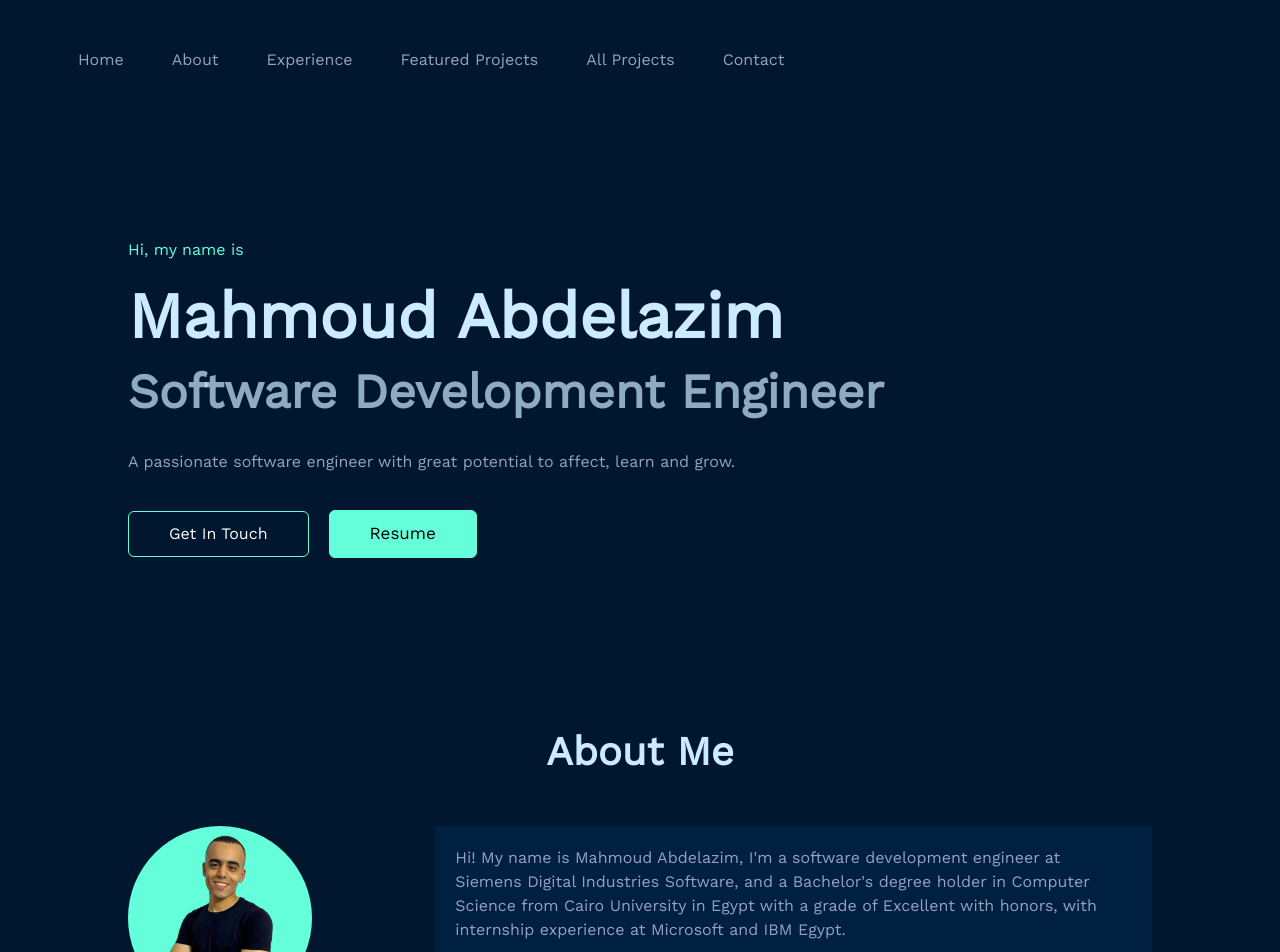
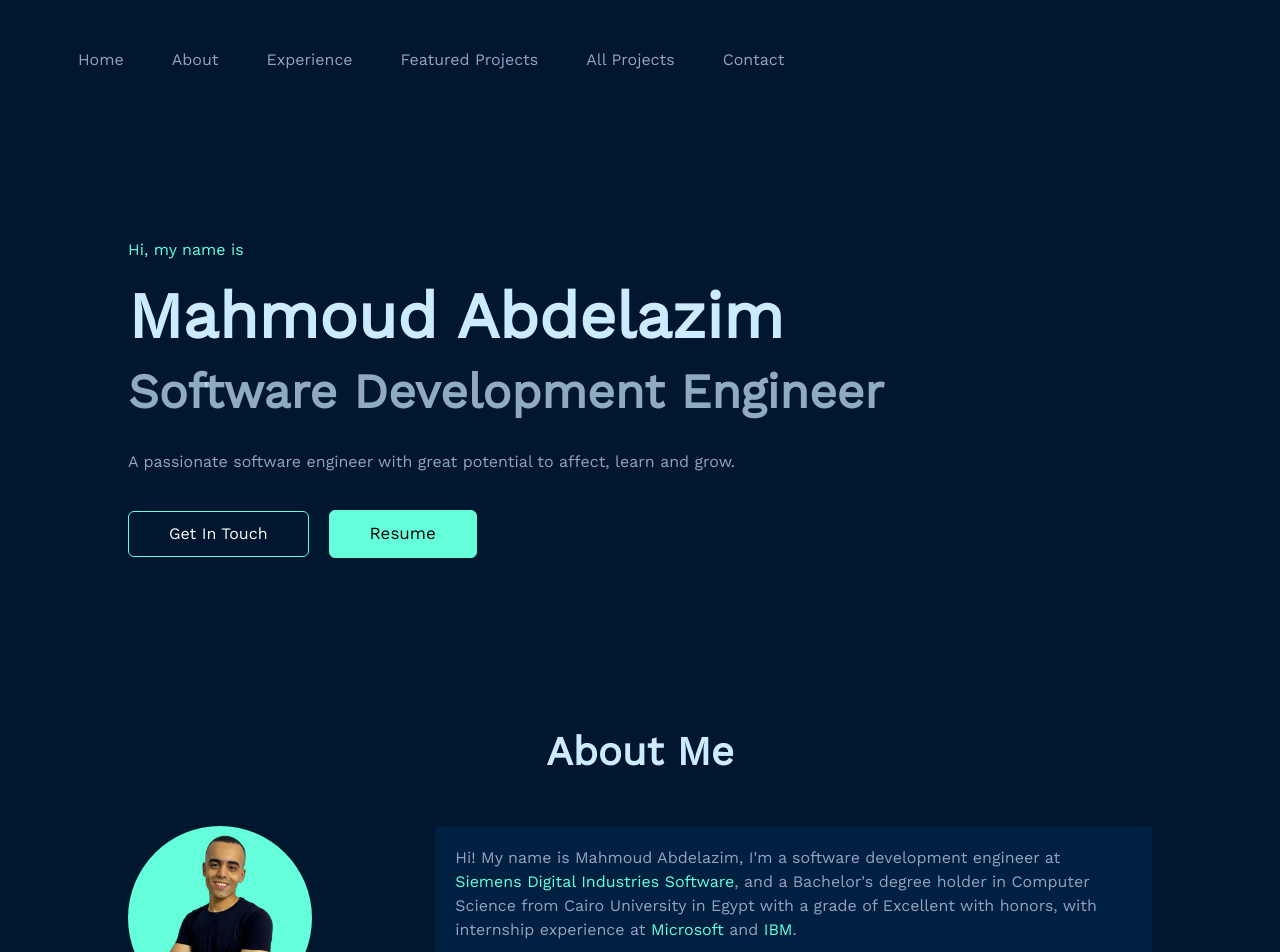
Before and after one commit to MahmoudAbdelazim/My-Portfolio, a Next.js app: page / in a window 1280 px wide. Shown: the top 952 px of the page. Built offline with nearby package versions, Linux system fonts and the light colour scheme.

Commit message:
Update About Info

```diff
--- a/components/About/About.js
+++ b/components/About/About.js
@@ -19,10 +19,33 @@ const About = () => {
         <div className="about-right">
           <p className="about-text" style={{ whiteSpace: "pre-line" }}>
             Hi! My name is Mahmoud Abdelazim, I'm a software development
-            engineer at Siemens Digital Industries Software, and a Bachelor's
-            degree holder in Computer Science from Cairo University in Egypt
-            with a grade of Excellent with honors, with internship experience at
-            Microsoft and IBM Egypt.
+            engineer at{" "}
+            <a
+              className="companyLink"
+              href={"https://www.sw.siemens.com/en-US/"}
+              target="_blank"
+            >
+              Siemens Digital Industries Software
+            </a>
+            , and a Bachelor's degree holder in Computer Science from Cairo
+            University in Egypt with a grade of Excellent with honors, with
+            internship experience at{" "}
+            <a
+              className="companyLink"
+              href={"https://www.microsoft.com/"}
+              target="_blank"
+            >
+              Microsoft
+            </a>{" "}
+            and{" "}
+            <a
+              className="companyLink"
+              href={"https://www.ibm.com/"}
+              target="_blank"
+            >
+              IBM
+            </a>
+            .
             <br /> <br />
             I'm a web enthusiast skilled in full-stack development who has
             worked with many different technologies, and I'm always passionate
```
